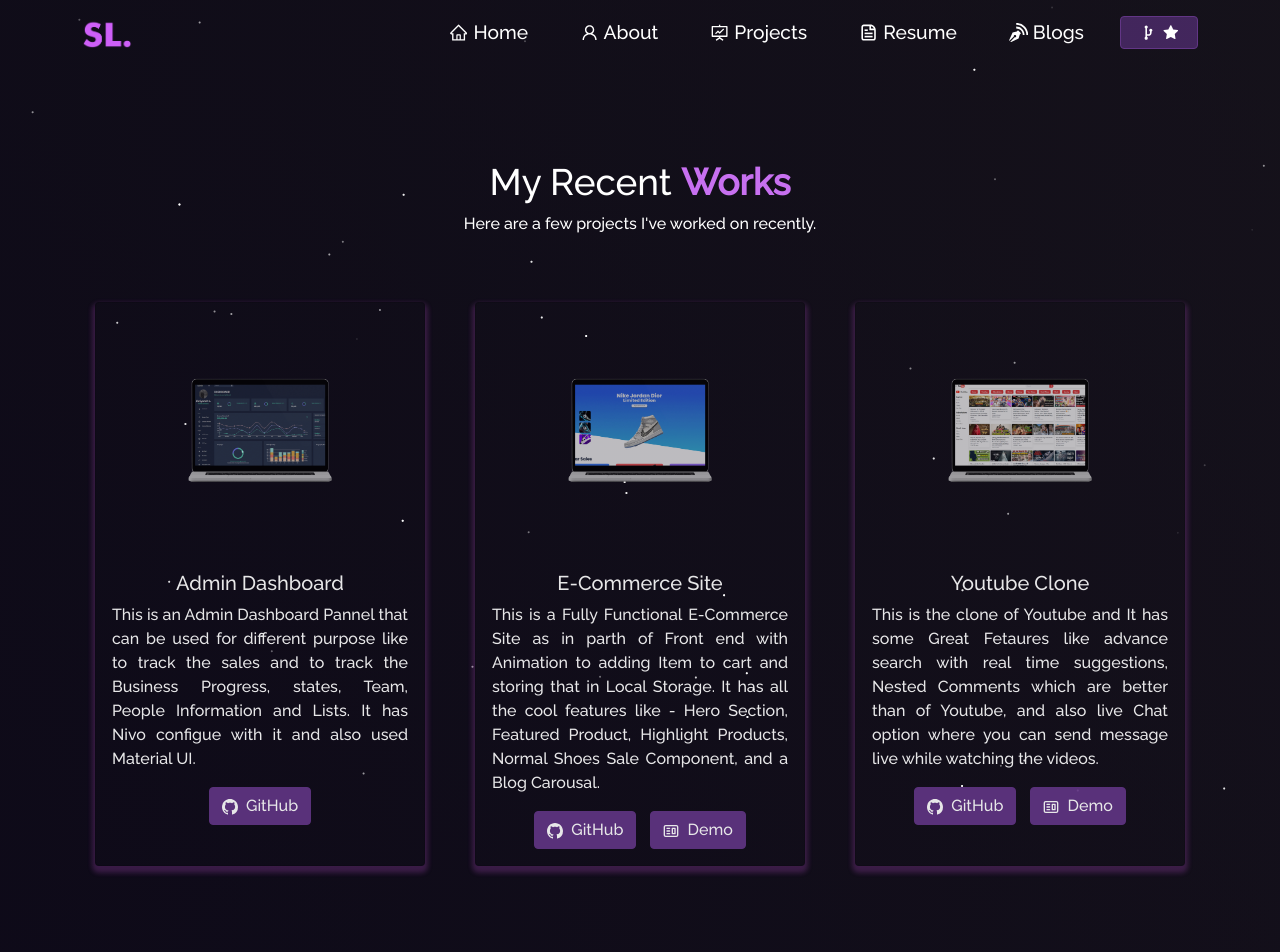
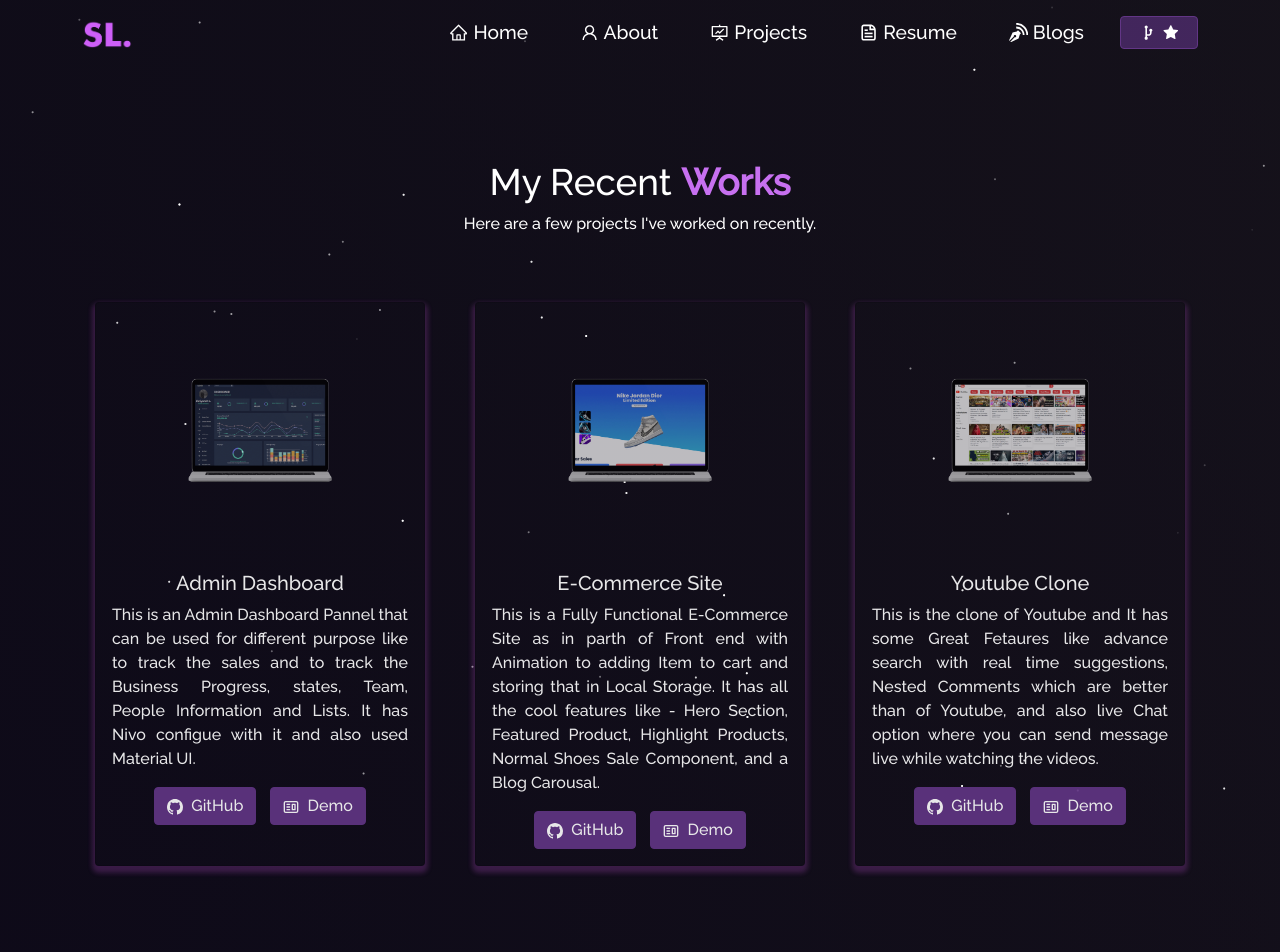
Before and after one commit to whoshriyansh/My-Portfolio, a React (Create React App) app: page /project in a window 1280 px wide. Shown: the top 952 px of the page. Built offline with nearby package versions, Linux system fonts and the light colour scheme.

Commit message:
Commit to Update Final Link

```diff
--- a/public/index.html
+++ b/public/index.html
@@ -16,7 +16,6 @@
       content="Full Deployes Frontedn Dev. Shriyansh Lohia"
     />
 
-    <!-- Google / Search Engine Tags -->
     <meta itemprop="name" content="Shriyansh | Portfolio" />
     <meta
       itemprop="description"
@@ -24,24 +23,19 @@
     />
     <meta content="" />
 
-    <!-- Facebook Meta Tags -->
-    <meta property="og:url" content="https://soumyajit.vercel.app" />
+    <meta property="og:url" content="https://vercel.com/dashboard" />
     <meta property="og:type" content="website" />
     <meta property="og:title" content="Shriyansh | Portfolio" />
     <meta
       property="og:description"
       content="Self Developed personal website build with React.js"
     />
-    <meta property="" content="" />
 
-    <!-- Twitter Meta Tags -->
-    <meta name="twitter:card" content="summary_large_image" />
     <meta name="twitter:title" content="Shriyansh | Portfolio" />
     <meta
       name="twitter:description"
       content="Self Developed personal website build with React.js"
     />
-    <meta name="" content="" />
   </head>
 
   <body>
--- a/src/components/Projects/Projects.js
+++ b/src/components/Projects/Projects.js
@@ -27,8 +27,8 @@
               isBlog={false}
               title="Admin Dashboard"
               description="This is an Admin Dashboard Pannel that can be used for different purpose like to track the sales and to track the Business Progress, states, Team, People Information and Lists. It has Nivo configue with it and also used Material UI."
-              ghLink="https://github.com/whoshriyansh/React-Dashboard"
-              demoLink=""
+              ghLink="https://github.com/whoshriyansh/Admin-Dashboard"
+              demoLink="https://drive.google.com/file/d/1kw17IbHRog4GMYxw7JboCEuqBHTXZy0-/view?usp=sharing"
             />
           </Col>
 
@@ -60,8 +60,8 @@
               isBlog={false}
               title="Codepen Clone"
               description="This is a Simple codepen clone which is used to write raw HTML, CSS, AND JavaScript. It has codemirror configure with it which made this thing possible. It is a fully functional editor."
-              ghLink="https://github.com/soumyajit4419/Plant_AI"
-              demoLink="https://plant49-ai.herokuapp.com/"
+              ghLink="https://github.com/whoshriyansh/codepen_clone"
+              demoLink="https://drive.google.com/file/d/1J9ceo4NgNmfiBdPNXBcyH2B6hIjF6ZR-/view?usp=sharing"
             />
           </Col>
 
@@ -82,7 +82,7 @@
               isBlog={false}
               title="Flipping Card"
               description="This is a Simple Responsive netflix Clone made with the help of html and css just to show my Mark-up laguage Skills to you."
-              ghLink="https://github.com/soumyajit4419/Face_And_Emotion_Detection"
+              ghLink="https://github.com/whoshriyansh/Flipping-Card"
               demoLink=""
             />
           </Col>
```
